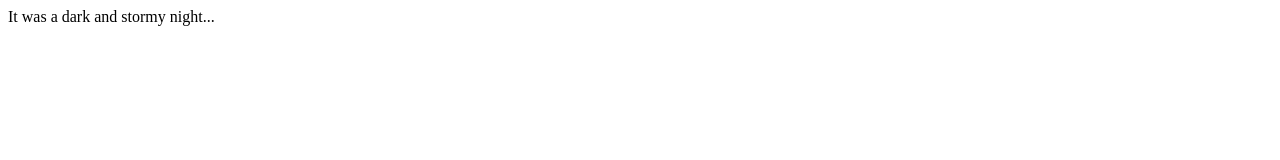
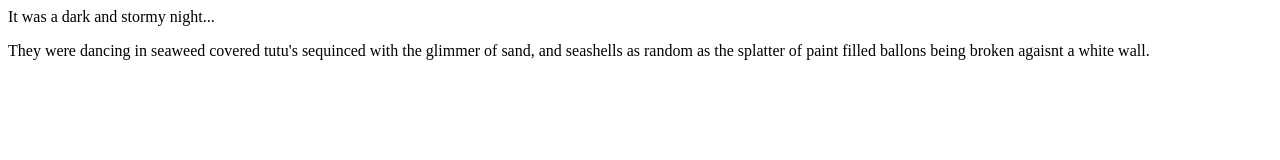
Before and after one commit to acnaumann/fireside-story, a plain HTML site: page index.html in a window 1280 px wide. Drawn offline with Linux system fonts and the light colour scheme.

Commit message:
added second line of story

```diff
--- a/index.html
+++ b/index.html
@@ -1,5 +1,6 @@
 <html>
   <body>
     <p>It was a dark and stormy night...</p>
+    <p>They were dancing in seaweed covered tutu's sequinced with the glimmer of sand, and seashells as random as the splatter of paint filled ballons being broken agaisnt a white wall. </p>
   </body>
 </html>
```
